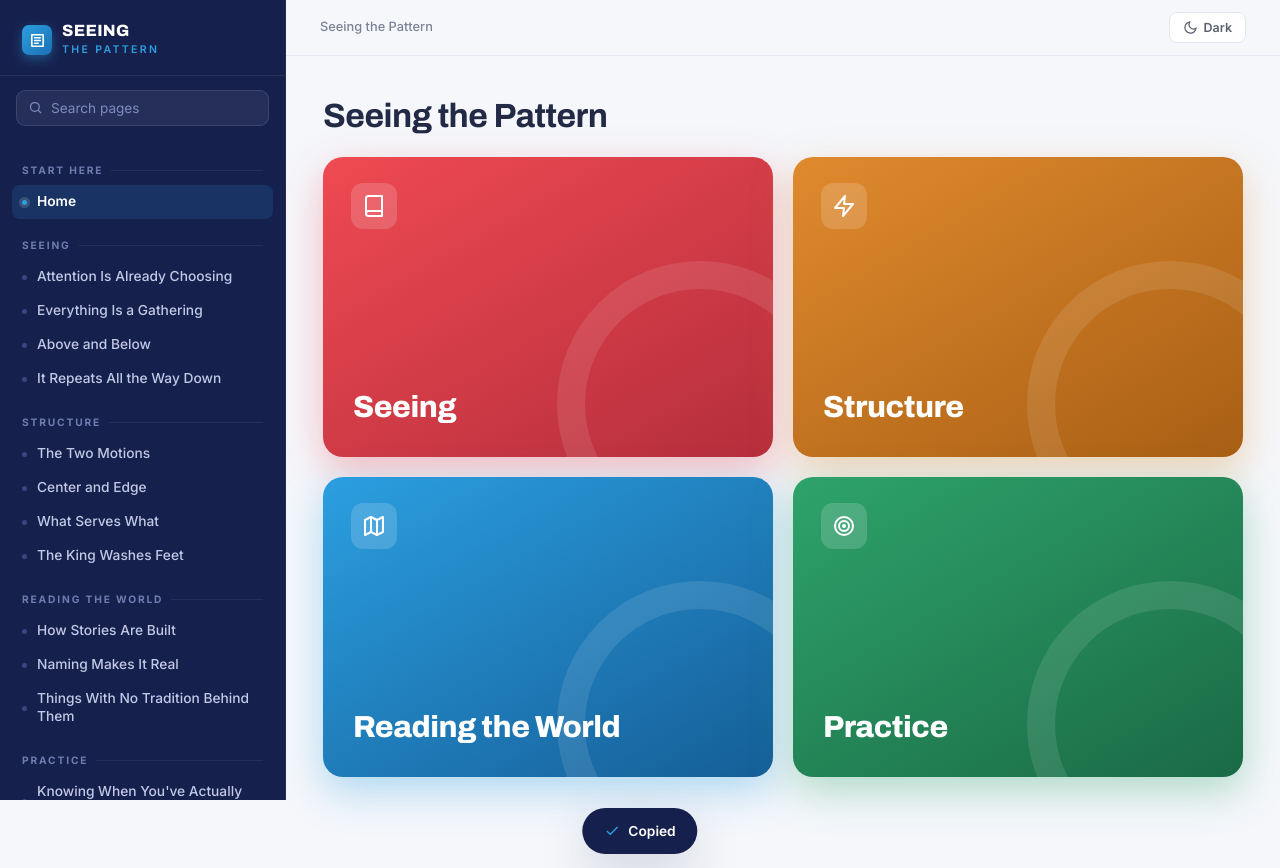
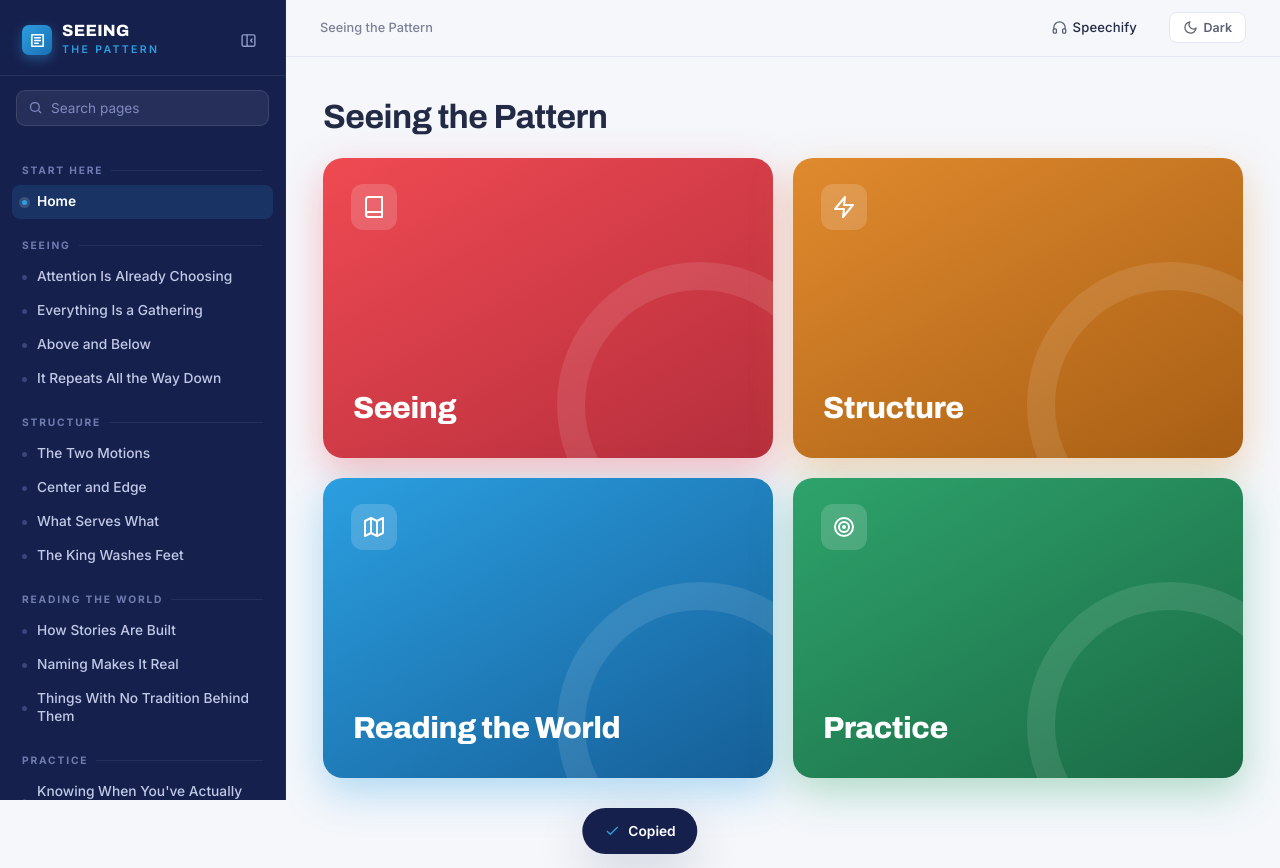
Before and after one commit to lushin-inc/jpag, a plain HTML site: page index.html in a window 1280 px wide. Drawn offline with Linux system fonts and the light colour scheme.

Commit message:
Add files via upload

```diff
--- a/index.html
+++ b/index.html
@@ -378,6 +378,34 @@ a.cite{color:inherit;text-decoration:underline;text-decoration-style:dotted;
 a.cite:hover{color:var(--accent,#2b9fe0);text-decoration-style:solid;
   background:color-mix(in srgb,var(--accent,#2b9fe0) 12%,transparent)}
 
+/* quiet topbar link */
+.toplink{display:inline-flex;align-items:center;gap:.44em;margin-left:auto;margin-right:.6rem;
+  font-size:.82rem;font-weight:500;letter-spacing:.01em;color:var(--muted);
+  text-decoration:none;padding:.34rem .5rem;border-radius:7px;
+  transition:color .14s,background .14s}
+.toplink svg{width:15px;height:15px;opacity:.75}
+.toplink:hover{color:var(--fg);background:var(--hover,rgba(127,127,127,.1))}
+.toplink:hover svg{opacity:1}
+.topbar .crumb{margin-right:0}
+@media(max-width:640px){.toplink span{display:none}}
+
+/* collapsible sidebar */
+.brand{display:flex;align-items:center;gap:10px}
+.brand .lock{flex:1 1 auto;min-width:0}
+.navtoggle{flex:0 0 auto;background:none;border:0;cursor:pointer;padding:6px;border-radius:8px;
+  color:#8e9ac4;display:inline-flex;align-items:center;justify-content:center;
+  transition:color .14s,background .14s}
+.navtoggle svg{width:17px;height:17px;display:block}
+.navtoggle:hover{color:#fff;background:rgba(255,255,255,.09)}
+@media(min-width:761px){
+  .sidebar{transition:transform .26s ease}
+  .main{transition:margin-left .26s ease}
+  body.nav-collapsed .sidebar{transform:translateX(-100%)}
+  body.nav-collapsed .main{margin-left:0}
+  body.nav-collapsed .hamburger{display:inline-flex}
+}
+@media(max-width:760px){.navtoggle{display:none}}
+
 </style>
 </head>
 <body>
@@ -394,6 +422,7 @@ a.cite:hover{color:var(--accent,#2b9fe0);text-decoration-style:solid;
           <div class="sub">the Pattern</div>
         </div>
       </div>
+      <button class="navtoggle" id="navToggle" aria-label="Collapse menu" title="Collapse menu"><svg viewBox="0 0 24 24" fill="none" stroke="currentColor" stroke-width="2" stroke-linecap="round" stroke-linejoin="round"><rect x="3" y="4" width="18" height="16" rx="2"/><path d="M10 4v16"/><path d="m17 10-2 2 2 2"/></svg></button>
     </div>
     <div class="search-wrap"><input class="search" id="navSearch" type="text" placeholder="Search pages"></div>
     <nav class="nav" id="nav"></nav>
@@ -404,6 +433,7 @@ a.cite:hover{color:var(--accent,#2b9fe0);text-decoration-style:solid;
     <div class="topbar">
       <button class="hamburger" id="hamburger" aria-label="Menu"><svg viewBox="0 0 24 24" fill="none" stroke-width="2" stroke-linecap="round"><path d="M3 6h18M3 12h18M3 18h18"/></svg></button>
       <div class="crumb" id="crumb">Seeing the Pattern</div>
+      <a class="toplink" href="https://speechify.app.link/kBWe1xAxy5b" target="_blank" rel="noopener"><svg viewBox="0 0 24 24" fill="none" stroke="currentColor" stroke-width="2" stroke-linecap="round" stroke-linejoin="round"><path d="M3 14v-2a9 9 0 0 1 18 0v2"/><rect x="2" y="14" width="5" height="7" rx="1.6"/><rect x="17" y="14" width="5" height="7" rx="1.6"/></svg><span>Speechify</span></a>
       <button class="topbtn" id="themeBtn" aria-label="Toggle theme">
         <svg class="moon" viewBox="0 0 24 24" fill="none" stroke="currentColor" stroke-width="2" stroke-linecap="round" stroke-linejoin="round"><path d="M21 12.8A9 9 0 1 1 11.2 3a7 7 0 0 0 9.8 9.8Z"/></svg>
         <svg class="sun" viewBox="0 0 24 24" fill="none" stroke="currentColor" stroke-width="2" stroke-linecap="round"><circle cx="12" cy="12" r="4"/><path d="M12 2v2M12 20v2M4.9 4.9l1.4 1.4M17.7 17.7l1.4 1.4M2 12h2M20 12h2M4.9 19.1l1.4-1.4M17.7 6.3l1.4-1.4"/></svg>
@@ -526,8 +556,29 @@ a.cite:hover{color:var(--accent,#2b9fe0);text-decoration-style:solid;
   var sidebar=document.getElementById('sidebar'), scrim=document.getElementById('scrim');
   function openNav(){sidebar.classList.add('open');scrim.classList.add('show');}
   function closeNav(){sidebar.classList.remove('open');scrim.classList.remove('show');}
-  document.getElementById('hamburger').addEventListener('click',openNav);
   scrim.addEventListener('click',closeNav);
+
+  // ---------- COLLAPSIBLE SIDEBAR ----------
+  var NKEY='seeing-the-pattern-nav';
+  var wide=function(){return window.matchMedia('(min-width:761px)').matches;};
+  function setCollapsed(v){
+    document.body.classList.toggle('nav-collapsed', v);
+    try{ localStorage.setItem(NKEY, v?'1':'0'); }catch(e){}
+  }
+  try{ if(localStorage.getItem(NKEY)==='1') document.body.classList.add('nav-collapsed'); }catch(e){}
+  var navToggle=document.getElementById('navToggle');
+  if(navToggle) navToggle.addEventListener('click', function(){
+    if(wide()) setCollapsed(true); else closeNav();
+  });
+  document.getElementById('hamburger').addEventListener('click', function(){
+    if(wide()) setCollapsed(false); else openNav();
+  });
+  document.addEventListener('keydown', function(e){
+    if(e.key==='[' && (e.metaKey||e.ctrlKey)){
+      e.preventDefault();
+      if(wide()) setCollapsed(!document.body.classList.contains('nav-collapsed'));
+    }
+  });
 
   // ---------- SIDEBAR SEARCH ----------
   document.getElementById('navSearch').addEventListener('input', function(e){
```
